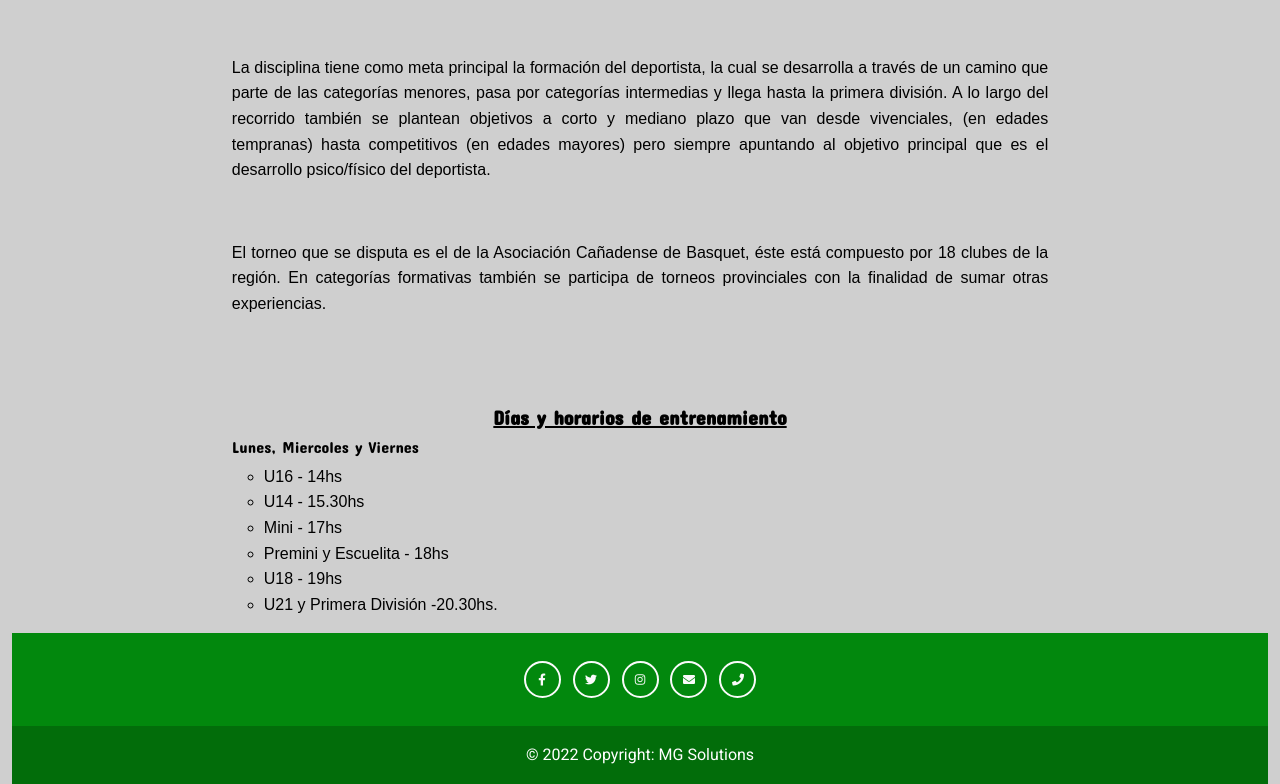
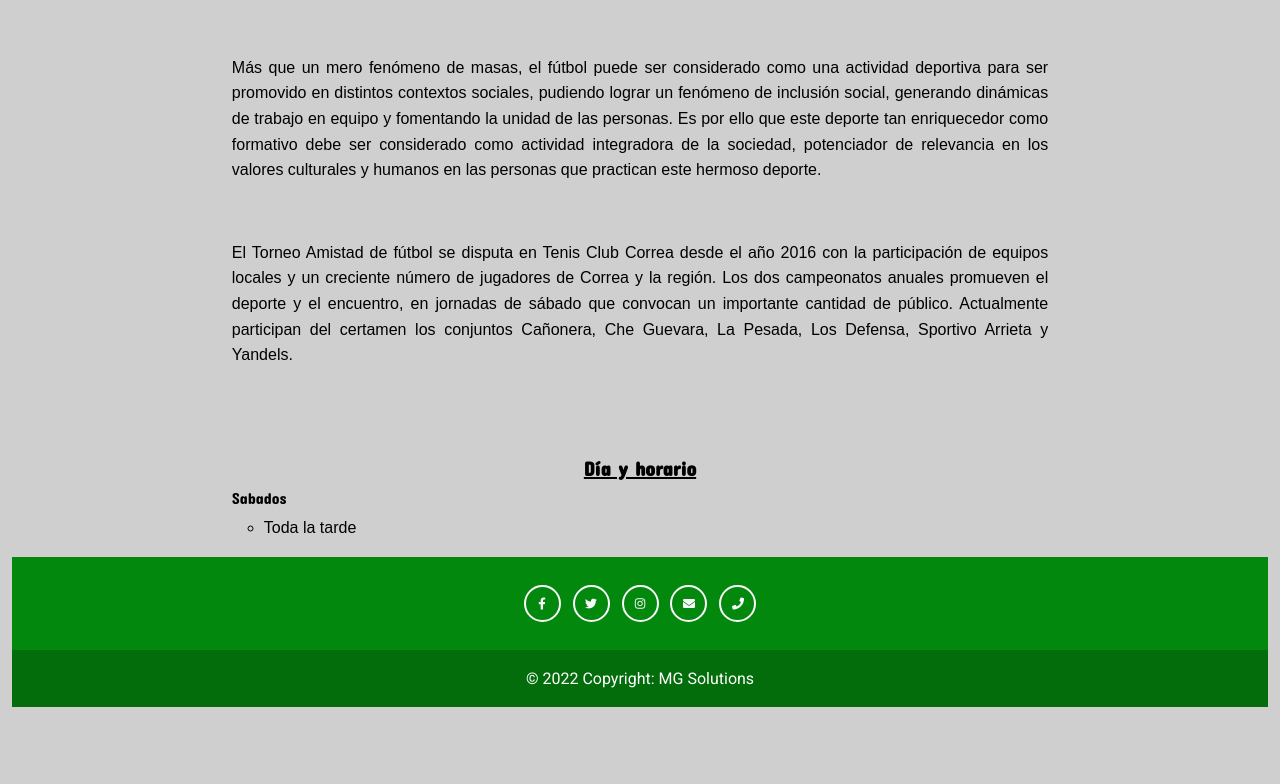
Before and after one commit to GaloComba/TCC, a plain HTML site: page pages/torneoAmistad.html in a window 1280 px wide. Shown: the part 486-1270 px from the top of the page. After the commit the page ends 1193 px from the top, so only its background shows below. Drawn offline with nearby package versions, Linux system fonts and the light colour scheme; a web font is replaced by a local one.

Commit message:
Update torneoAmistad.html

```diff
--- a/pages/torneoAmistad.html
+++ b/pages/torneoAmistad.html
@@ -116,25 +116,19 @@
 
       <div class="disciplina">
         <div>
-          La disciplina tiene como meta principal la formación del deportista, la cual se desarrolla a través de un camino que parte de las categorías menores, pasa por categorías intermedias y llega hasta la primera división. A lo largo del recorrido también se plantean objetivos a corto y mediano plazo que van desde vivenciales, (en edades tempranas) hasta competitivos (en edades mayores) pero siempre apuntando al objetivo principal que es el desarrollo psico/físico del deportista.
+          Más que un mero fenómeno de masas, el fútbol puede ser considerado como una actividad deportiva para ser promovido en distintos contextos sociales, pudiendo lograr un fenómeno de inclusión social, generando dinámicas de trabajo en equipo y fomentando la unidad de las personas. Es por ello que este deporte tan enriquecedor como formativo debe ser considerado como actividad integradora de la sociedad, potenciador de relevancia en los valores culturales y humanos en las personas que practican este hermoso deporte.
         </div>
         <div>
-          El torneo que se disputa es el de la Asociación Cañadense de Basquet, éste está compuesto por 18 clubes de la región.
-          En categorías formativas también se participa de torneos provinciales con la finalidad de sumar otras experiencias.
+          El Torneo Amistad de fútbol se disputa en Tenis Club Correa desde el año 2016 con la participación de equipos locales y un creciente número de jugadores de Correa y la región. Los dos campeonatos anuales promueven el deporte y el encuentro, en jornadas de sábado que convocan un importante cantidad de público. Actualmente participan del certamen los conjuntos Cañonera, Che Guevara, La Pesada, Los Defensa, Sportivo Arrieta y Yandels.
         </div>
       </div>
         <div class="tittle">
-          <h5><u>Días y horarios de entrenamiento</u></h5>
+          <h5><u>Día y horario</u></h5>
         </div>
         <div class="disciplina">
-          <h6>Lunes, Miercoles y Viernes</h6>
+          <h6>Sabados</h6>
           <ul>
-              <li type="circle">U16 - 14hs</li>
-              <li type="circle">U14 - 15.30hs</li>
-              <li type="circle">Mini - 17hs</li>
-              <li type="circle">Premini y Escuelita - 18hs</li>
-              <li type="circle">U18 - 19hs</li>
-              <li type="circle">U21 y Primera División -20.30hs.</li>
+              <li type="circle">Toda la tarde</li>
           </ul>
         </div>
 
```
